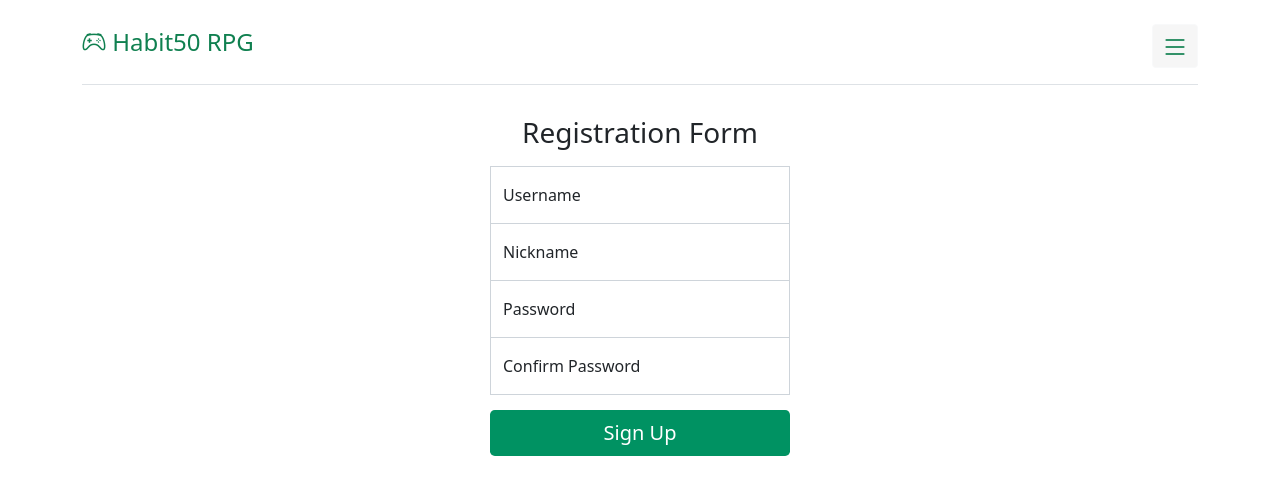
After one commit to playANDcode/habit-tracker-game, a Django app: page /register in a window 1280 px wide. The commit adds this page. Shown: the top 495 px of the page. Run offline with Django 3.2, Linux system fonts and the light colour scheme.

Commit message:
feat: Login, Logout, Registration fully functional

```diff
--- a/main_app/models.py
+++ b/main_app/models.py
@@ -3,4 +3,4 @@ from django.contrib.auth.models import AbstractUser
 
 # Create your models here.
 class User(AbstractUser):
-    pass
+    nickname = models.CharField(max_length=16)
--- a/main_app/static/main_app/forms.css
+++ b/main_app/static/main_app/forms.css
@@ -25,16 +25,9 @@ main {
 	z-index: 2;
 }
 
-.form-signin input[type="email"] {
+.form-signin input {
+	border-radius: 0;
 	margin-bottom: -1px;
-  border-bottom-right-radius: 0;
-  border-bottom-left-radius: 0;
-}
-
-.form-signin input[type="password"] {
-  margin-bottom: 10px;
-  border-top-left-radius: 0;
-  border-top-right-radius: 0;
 }
 
 .form-signin button {
--- a/main_app/templates/main_app/layout.html
+++ b/main_app/templates/main_app/layout.html
@@ -27,12 +27,10 @@
 				</button>
 				<ul class="dropdown-menu" aria-labelledby="dropdownMenuButton1">
 				{% if user.is_authenticated %}
-					<li><a class="dropdown-item" href="#">Action</a></li>
-					<li><a class="dropdown-item" href="#">Another action</a></li>
-					<li><a class="dropdown-item" href="#">Something else here</a></li>
+					<li><a class="dropdown-item" href="/logout">Logout</a></li>
 				{% else %}
 					<li><a class="dropdown-item" href="/login">Login</a></li>
-					<li><a class="dropdown-item" href="/sign_up">Sign Up</a></li>
+					<li><a class="dropdown-item" href="/register">Sign Up</a></li>
 				{% endif %}
 				</ul>
 			</div>
--- /dev/null
+++ b/main_app/templates/main_app/register.html
@@ -0,0 +1,42 @@
+{% extends "main_app/layout.html" %}
+{% load static %}
+
+{% block title %}Register{% endblock %}
+
+{% block custom_head_items %}
+<link rel="stylesheet" href="{% static 'main_app/forms.css' %}">
+{% endblock %}
+
+{% block body %}
+<main class="text-center form-signin">
+	<form method="POST" action="/register">
+		<h1 class="h3 mb-3 fw-normal">Registration Form</h1>
+		<div class="form-floating">
+			<input type="text" name="username" class="form-control" id="floatingInput" placeholder="username">
+			<label for="floatingInput">Username</label>
+		</div>
+		<div class="form-floating">
+			<input type="text" name="nickname" class="form-control" id="floatingInput" placeholder="Nickname" maxlength="10">
+			<label for="floatingInput">Nickname</label>
+		</div>
+		<div class="form-floating">
+			<input type="password" class="form-control" name="password" id="floatingPassword" placeholder="Password">
+			<label for="floatingPassword">Password</label>
+		</div>
+		<div class="form-floating mb-3">
+			<input type="password" class="form-control" name="confirmation" id="floatingPassword" placeholder="Password">
+			<label for="floatingPassword">Confirm Password</label>
+		</div>
+		{% csrf_token %}
+		<button class="w-100 btn btn-lg btn-primary" type="submit">Sign Up</button>
+	</form>
+</main>
+{% endblock %}
+
+<div>
+	<div>
+		<div class="focused-div">
+			Lorem ipsum.
+		</div>
+	</div>
+</div>
--- a/main_app/templates/main_app/splash.html
+++ b/main_app/templates/main_app/splash.html
@@ -7,7 +7,7 @@
 		A gamified task manager similar to Habitica.
 	</p>
 	<button onclick="document.location='/login'" class="btn btn-shadow me-2 mb-2">Login</button>
-	<button onclick="document.location='/sign_up'" class="btn btn-shadow mb-2">Sign Up</button>
+	<button onclick="document.location='/register'" class="btn btn-shadow mb-2">Sign Up</button>
 </div>
 <div class="container-fluid pt-4 border-top row">
 	<div class="col-sm px-5">
--- a/main_app/urls.py
+++ b/main_app/urls.py
@@ -5,4 +5,5 @@ urlpatterns = [
     path('', views.index, name='index'),
     path('login', views.login_view, name='login'),
     path('register', views.register, name='register'),
+    path('logout', views.logout_view, name='logout'),
 ]
--- a/main_app/views.py
+++ b/main_app/views.py
@@ -8,8 +8,10 @@ from django.urls import reverse
 
 # Create your views here.
 def index(request):
+    # Display a splash page if the user is not logged in:
     if request.user.is_anonymous:
         return render(request, "main_app/splash.html")
+    # Display the task manager app if the user is logged in:
     else:
         return render(request, "main_app/index.html")
 
@@ -40,7 +42,6 @@ def logout_view(request):
 def register(request):
     if request.method == "POST":
         username = request.POST["username"]
-        email = request.POST["email"]
         nickname = request.POST["nickname"]
 
         # Ensure password matches confirmation
@@ -53,7 +54,8 @@ def register(request):
 
         # Attempt to create new user
         try:
-            user = User.objects.create_user(username, email, password)
+            user = User.objects.create_user(username=username,
+                password=password, nickname=nickname)
             user.save()
         except IntegrityError:
             return render(request, "main_app/register.html", {
```
Also changed, not shown: main_app/templates/main_app/index.html (+1 -23 lines), main_app/templates/main_app/login.html (+5 -5 lines), db.sqlite3, main_app/migrations/0002_user_nickname.py (added), 2 other files. Lines whose indentation alone changed are shown as unchanged.
